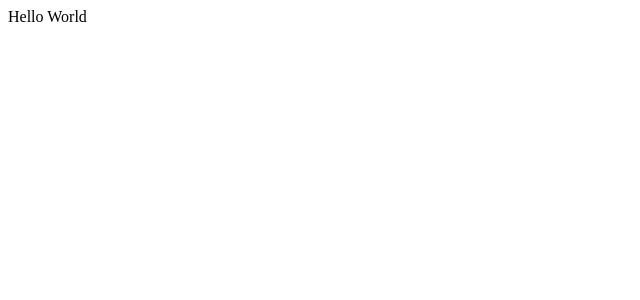
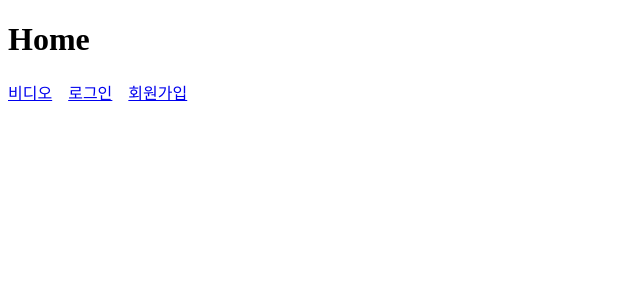
Before and after one commit to dudwns0921/my-youtube_front, a React (Create React App) app: page / in a window 1280 px wide. Shown: the top 300 px of the page, without its empty margins (0-640 px from the left). Built offline with nearby package versions, Linux system fonts and the light colour scheme.

Commit message:
Add router and styled-component
react-router-dom으로 라우팅 작업, styled-component로 css 적용중

```diff
--- a/package.json
+++ b/package.json
@@ -8,7 +8,9 @@
     "@testing-library/user-event": "^13.5.0",
     "react": "^18.1.0",
     "react-dom": "^18.1.0",
+    "react-router-dom": "^6.3.0",
     "react-scripts": "5.0.1",
+    "styled-components": "^5.3.5",
     "web-vitals": "^2.1.4"
   },
   "scripts": {
@@ -41,5 +43,8 @@
     "eslint-plugin-prettier": "^4.0.0",
     "eslint-plugin-react": "^7.29.4",
     "prettier": "^2.6.2"
+  },
+  "resolutions": {
+    "styled-components": "^5"
   }
 }
--- a/src/App.js
+++ b/src/App.js
@@ -1,7 +1,21 @@
 import React from 'react';
+import { BrowserRouter, Routes, Route } from 'react-router-dom';
+import Home from './pages/Home';
+import Join from './pages/Join';
+import Login from './pages/Login';
+import Video from './pages/Video';
 
 function App() {
-  return <div className="App">Hello World</div>;
+  return (
+    <BrowserRouter>
+      <Routes>
+        <Route path="/" element={<Home />} />
+        <Route path="video" element={<Video />} />
+        <Route path="login" element={<Login />} />
+        <Route path="join" element={<Join />} />
+      </Routes>
+    </BrowserRouter>
+  );
 }
 
 export default App;
--- /dev/null
+++ b/src/pages/Home.js
@@ -0,0 +1,27 @@
+import React from 'react';
+import { Link } from 'react-router-dom';
+// import { Link } from 'react-router-dom';
+import styled from 'styled-components';
+
+const Nav = styled.nav`
+  display: flex;
+`;
+
+const StyledLink = styled(Link)`
+  margin-right: 1rem;
+`;
+
+function Home() {
+  return (
+    <div>
+      <h1>Home</h1>
+      <Nav>
+        <StyledLink to="/video">비디오</StyledLink>
+        <StyledLink to="/login">로그인</StyledLink>
+        <StyledLink to="/join">회원가입</StyledLink>
+      </Nav>
+    </div>
+  );
+}
+
+export default Home;
--- /dev/null
+++ b/src/pages/Join.js
@@ -0,0 +1,7 @@
+import React from 'react';
+
+function Join() {
+  return <h1>Join</h1>;
+}
+
+export default Join;
--- /dev/null
+++ b/src/pages/Login.js
@@ -0,0 +1,7 @@
+import React from 'react';
+
+function Login() {
+  return <h1>Login</h1>;
+}
+
+export default Login;
--- /dev/null
+++ b/src/pages/Video.js
@@ -0,0 +1,7 @@
+import React from 'react';
+
+function Video() {
+  return <h1>Video</h1>;
+}
+
+export default Video;
```
Also changed, not shown: 2 other files (tests, documents, lock files or other folders).
